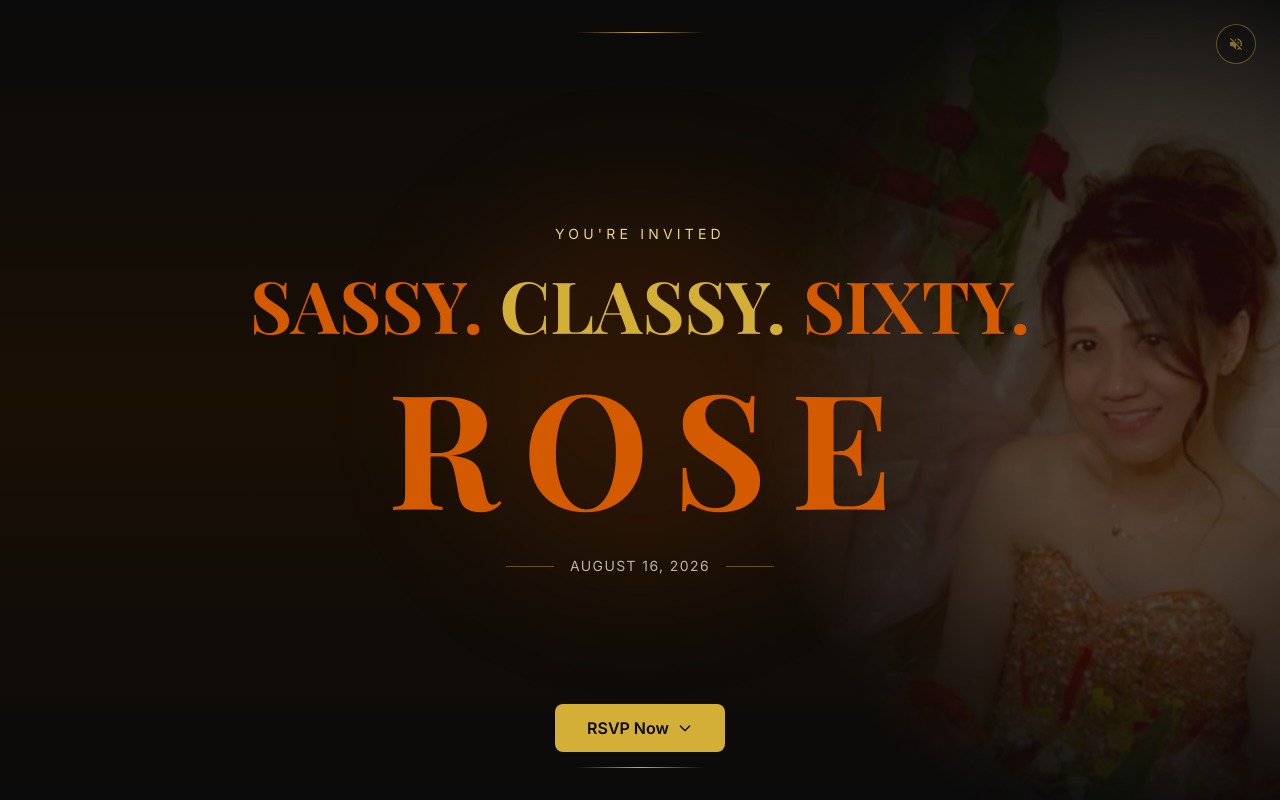
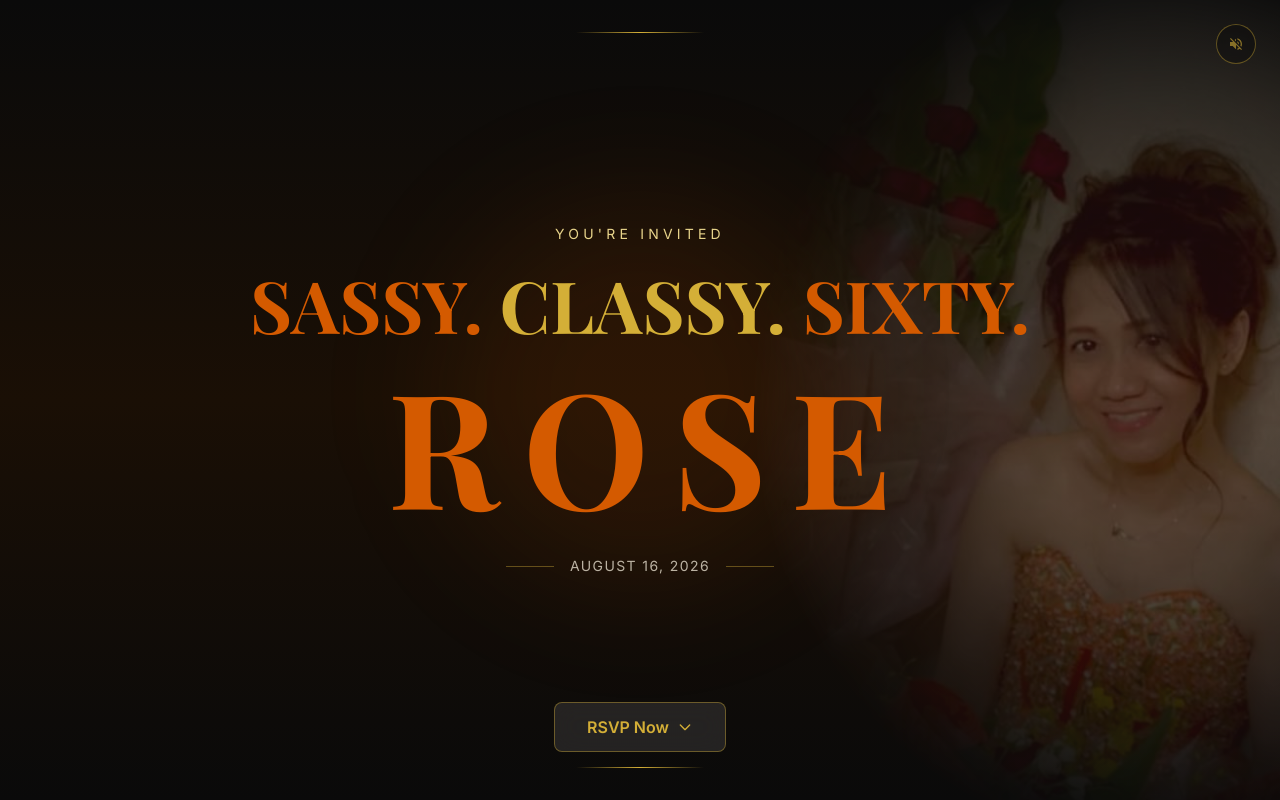
Before and after one commit to Karllouise-code/tita-rsvp-bday, a React (Vite) app: page / in a window 1280 px wide. Shown: the top 800 px of the page. Built offline with nearby package versions, Linux system fonts and the light colour scheme.

Commit message:
style: restyle RSVP buttons with glass/frosted effect

```diff
--- a/src/components/FloatingRSVP.jsx
+++ b/src/components/FloatingRSVP.jsx
@@ -51,7 +51,7 @@ const FloatingRSVP = () => {
           exit={{ opacity: 0, x: 40 }}
           transition={{ duration: 0.3 }}
           onClick={scrollToRSVP}
-          className="fixed bottom-6 right-6 z-50 px-5 py-3 bg-gold text-black font-semibold rounded-full shadow-lg hover:bg-gold-light transition-colors flex items-center gap-2"
+          className="fixed bottom-6 right-6 z-50 px-5 py-3 bg-black/40 backdrop-blur-md border border-gold/40 text-gold font-semibold rounded-full hover:bg-black/50 hover:border-gold/60 transition-all flex items-center gap-2 shadow-lg"
         >
           RSVP Now
           <span className="text-lg">✦</span>
--- a/src/components/Hero.jsx
+++ b/src/components/Hero.jsx
@@ -108,7 +108,7 @@ const Hero = ({ isMuted, toggleMute }) => {
           animate={{ opacity: 1, y: 0 }}
           transition={{ delay: 2, duration: 0.8 }}
           onClick={() => document.getElementById('rsvp')?.scrollIntoView({ behavior: 'smooth' })}
-          className="px-8 py-3 bg-gold text-black font-semibold rounded-lg hover:bg-gold-light transition-colors flex items-center justify-center gap-2"
+          className="px-8 py-3 bg-white/10 backdrop-blur-md border border-gold/40 text-gold font-semibold rounded-lg hover:bg-white/20 hover:border-gold/60 transition-all flex items-center justify-center gap-2"
         >
           RSVP Now
           <svg className="w-4 h-4" fill="none" stroke="currentColor" strokeWidth="2" viewBox="0 0 24 24">
```
